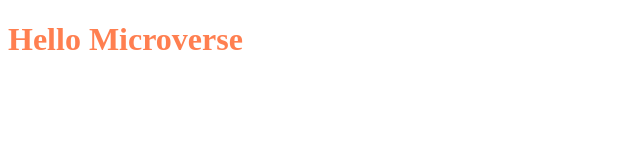
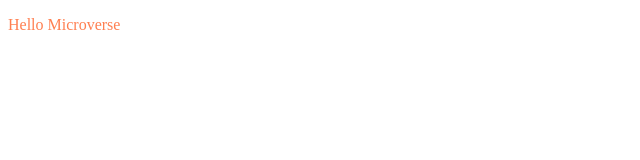
Before and after one commit to wale-prog/Hello-Microverse-1, a website: page index.html in a window 1280 px wide. Shown: the whole page, without its empty margins (0-640 px from the left). Drawn offline with Linux system fonts and the light colour scheme.

Commit message:
Edit index.html

```diff
--- a/index.html
+++ b/index.html
@@ -11,7 +11,7 @@
 
 <body>
     <header class="h1-style">
-        <h1>Hello Microverse</h1>
+        <p>Hello Microverse</p>
     </header>
 </body>
 
```
